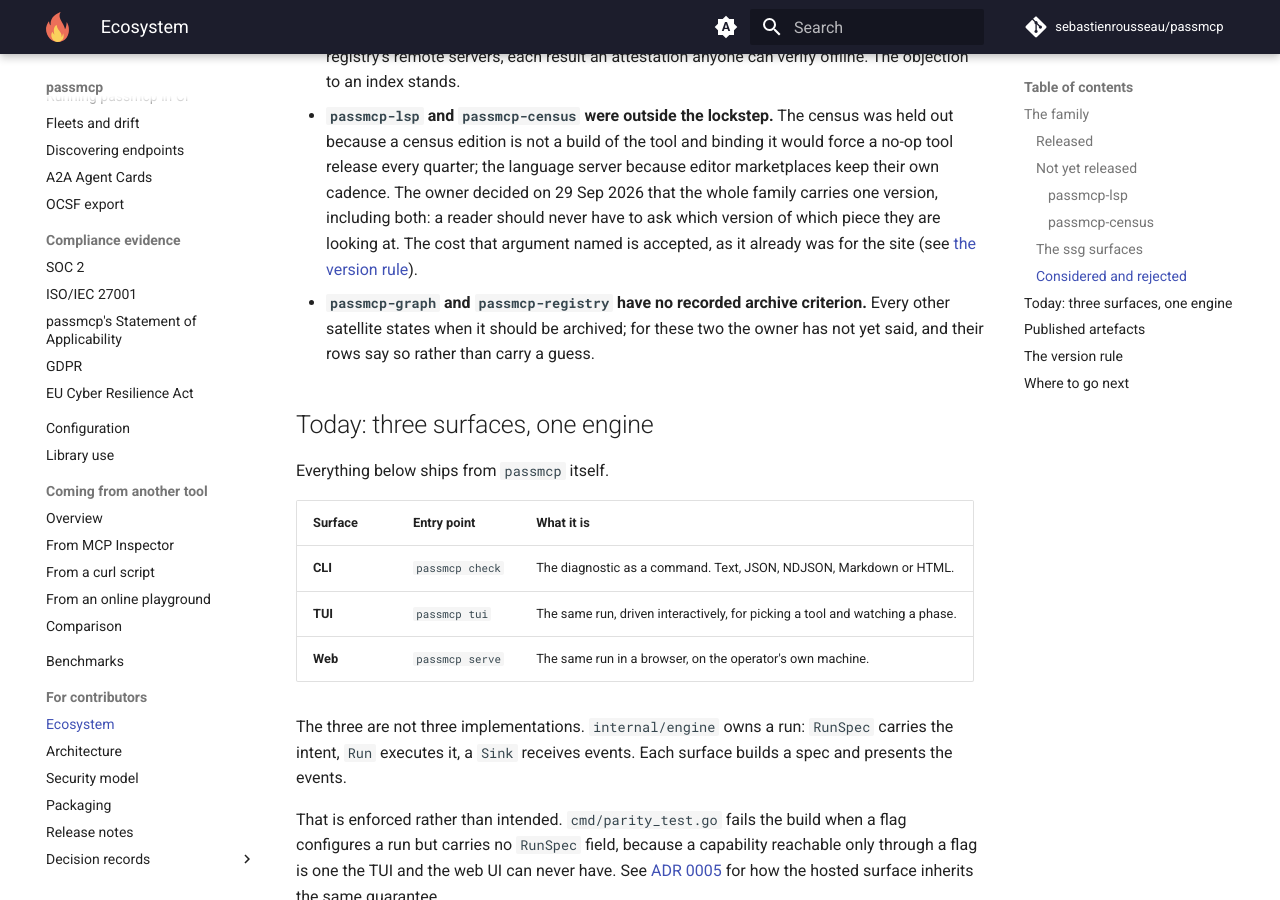
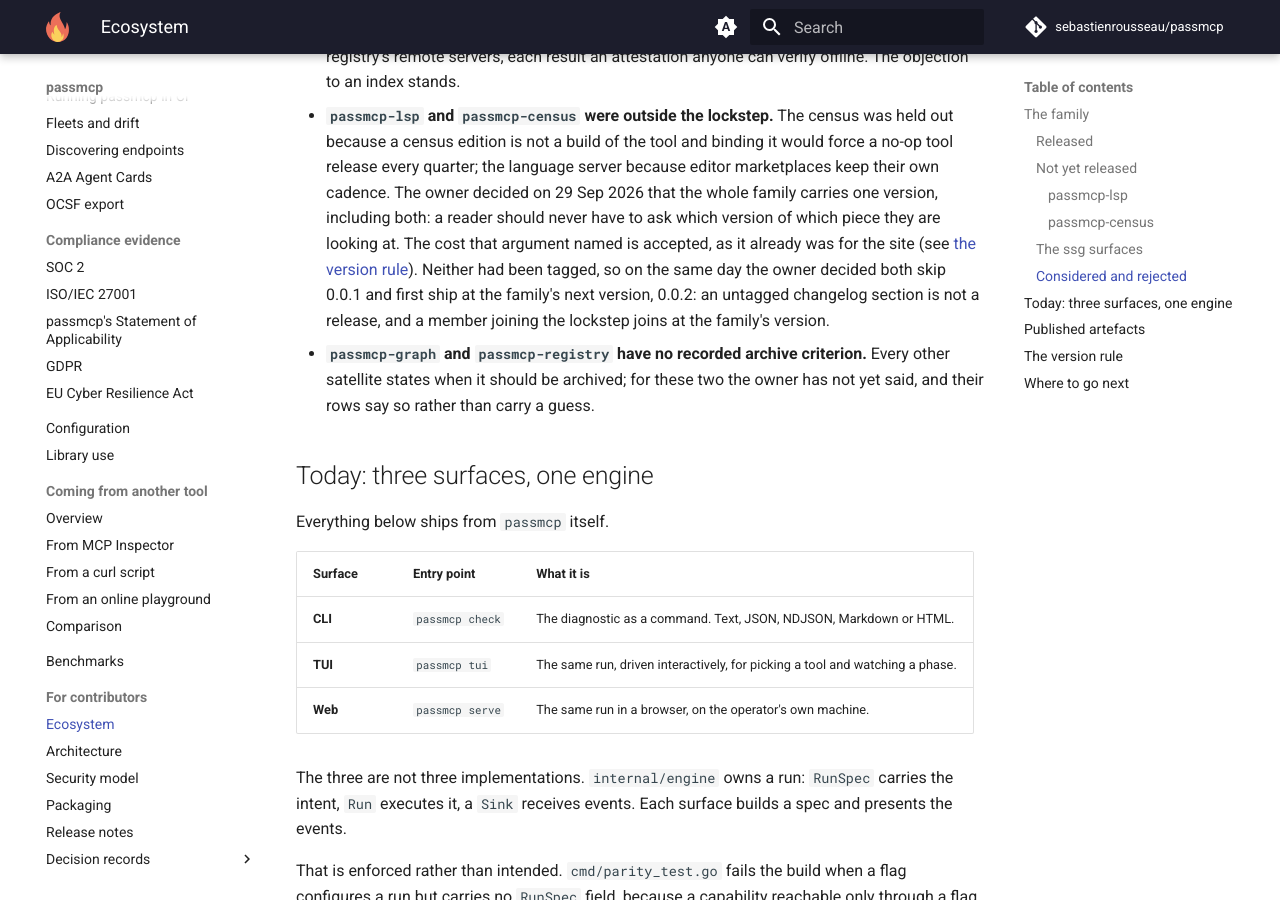
Before and after one commit to sebastienrousseau/passmcp, an MkDocs documentation site: the page built from docs/ecosystem.md, in a window 1280 px wide and 900 px high, scrolled down 3322 px. Built offline with MkDocs 1.6.1 and Material for MkDocs 9.7.7, drawn with Linux system fonts in a browser that asks for light colours; comment, search, counter and statistics services are not loaded.

Commit message:
chore(release): open passmcp 0.0.2
Turn the Unreleased section into 0.0.2 with the three changes merged
into this branch: the family standard and rejected rows (#18), the
protocol.id_echo detail fix (#19) and the example servers (#20). Move
the install snippets and the family sentence to 0.0.2 and add the
release highlights.

Record in docs/ecosystem.md that passmcp-lsp and passmcp-census, never
tagged, first ship at 0.0.2.

Assisted-by: Claude Code:claude-opus-5-5 golangci-lint markdownlint
Signed-off-by: Sebastien Rousseau <sebastian.rousseau@gmail.com>

```diff
--- a/docs/ecosystem.md
+++ b/docs/ecosystem.md
@@ -117,7 +117,10 @@ worth more than a tidy page:
   29 Sep 2026 that the whole family carries one version, including both: a
   reader should never have to ask which version of which piece they are
   looking at. The cost that argument named is accepted, as it already was for
-  the site (see [the version rule](#the-version-rule)).
+  the site (see [the version rule](#the-version-rule)). Neither had been
+  tagged, so on the same day the owner decided both skip 0.0.1 and first ship
+  at the family's next version, 0.0.2: an untagged changelog section is not a
+  release, and a member joining the lockstep joins at the family's version.
 - **`passmcp-graph` and `passmcp-registry` have no recorded archive
   criterion.** Every other satellite states when it should be archived; for
   these two the owner has not yet said, and their rows say so rather than
```
Also changed, not shown: CHANGELOG.md (+19 -1 lines), README.md (+2 -2 lines), docs/ci.md (+3 -3 lines), docs/getting-started.md (+1 -1 lines), docs/releases/v0.0.2.md (added, +8 -0 lines).
